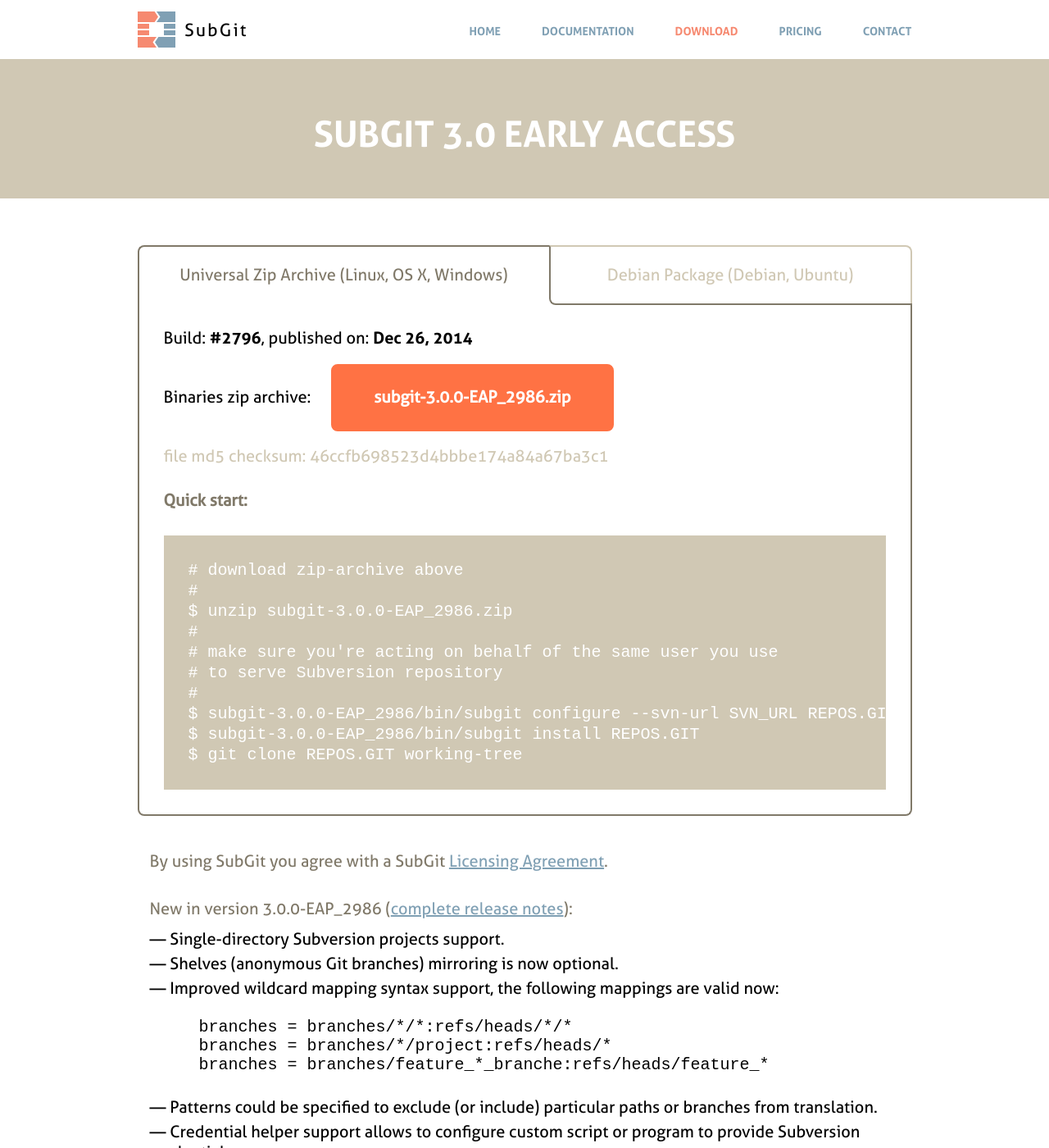
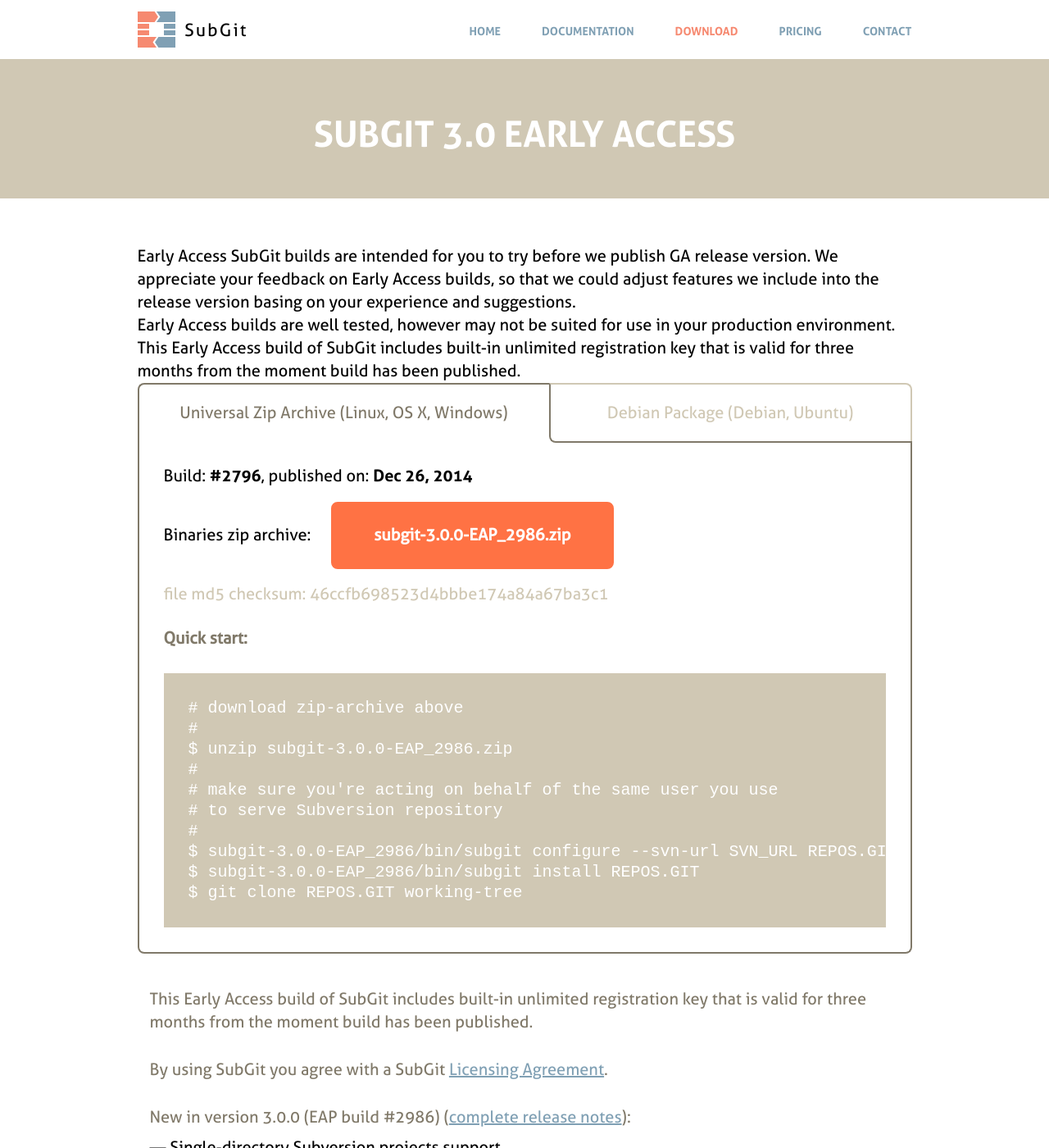
Before and after one commit to waaa/tmate.github.io, a Jekyll site: the page built from eap.html, in a window 1280 px wide and 1400 px high. Shown: the whole window at 82% size. Built offline with Jekyll 4.4.1, drawn with Linux system fonts in a browser that asks for light colours; Markdown is read by kramdown in place of the engine named in the settings; comment, search, counter and statistics services are not loaded.

Commit message:
WIP: EAP download page.

```diff
--- a/downloadingeapdeb.html
+++ b/downloadingeapdeb.html
@@ -56,12 +56,10 @@
 			<div class="wrapper">
 				<p style="color: #d0c8b4">Your download will start shortly. If not, please use the following direct <a href="interim/3.0.0-EAP1/subgit_3.0.0-EAP-2986_all.deb">link</a>.<br>
 				file md5 checksum: 59a7e410c3505e01696ab5420f62f345</p>
-				<p>You may use SubGit for evaluation purposes without a registration as long as you like.
-					During that evaluation period SubGit will remind you on a necessity of registration with the help of post commit and post receive messages.</p>
-				<p>For production use <a href="pircing.html">registration</a> is required.</p>
+				<p>This Early Access build of SubGit includes built-in unlimited registration key that is valid for three months from the moment build has been published.</p>
 				<p>By using SubGit you agree with a SubGit <a href="license.html">Licensing Agreement</a>.</p>
   <div id="new_wrap">
-    <p>New in version 3.0.0-EAP_2986 (<a href="documentation/release-notes.html">complete release notes</a>):</p>
+    <p>New in version 3.0.0 (EAP build #2986) (<a href="documentation/release-notes.html">complete release notes</a>):</p>
     <ul>
      <li>— Single-directory Subversion projects support.</li>
      <li>— Shelves (anonymous Git branches) mirroring is now optional.</li>
--- a/downloadingeapzip.html
+++ b/downloadingeapzip.html
@@ -56,12 +56,10 @@
 			<div class="wrapper">
 				<p style="color: #d0c8b4">Your download will start shortly. If not, please use the following direct <a href="interim/3.0.0-EAP1/subgit-3.0.0-EAP_2986.zip">link</a>.<br>
 				file md5 checksum: 46ccfb698523d4bbbe174a84a67ba3c1</p>
-				<p>You may use SubGit for evaluation purposes without a registration as long as you like.
-					During that evaluation period SubGit will remind you on a necessity of registration with the help of post commit and post receive messages.</p>
-				<p>For production use <a href="pricing.html">registration</a> is required.</p>
+				<p>This Early Access build of SubGit includes built-in unlimited registration key that is valid for three months from the moment build has been published.</p>
 				<p>By using SubGit you agree with a SubGit <a href="license.html">Licensing Agreement</a>.</p>
   <div id="new_wrap">
-    <p>New in version 3.0.0-EAP_2986 (<a href="documentation/release-notes.html">complete release notes</a>):</p>
+    <p>New in version 3.0.0 (EAP build #2986) (<a href="documentation/release-notes.html">complete release notes</a>):</p>
     <ul>
      <li>— Single-directory Subversion projects support.</li>
      <li>— Shelves (anonymous Git branches) mirroring is now optional.</li>
--- a/eap.html
+++ b/eap.html
@@ -4,6 +4,14 @@
 subtitle: SubGit 3.0 Early Access
 ---
 <div class="wrapper">
+
+  <div id="content">
+  <p>Early Access SubGit builds are intended for you to try before we publish GA release version. We appreciate your feedback on Early Access builds,
+  so that we could adjust features we include into the release version basing on your experience and suggestions.</p>
+  <p>Early Access builds are well tested, however may not be suited for use in your production environment.</p>
+  <p>This Early Access build of SubGit includes built-in unlimited registration key that is valid for three months from the moment build has been published.</p>
+  </div>
+
   <div id="tab_wrap">
     <ul id="tabs">
       <li class="current"><div id="tabs_header1">Universal Zip Archive (Linux, OS X, Windows)</div></li>
@@ -50,8 +58,9 @@
     </div>
   </div>
   <div id="new_wrap">
+    <p>This Early Access build of SubGit includes built-in unlimited registration key that is valid for three months from the moment build has been published.</p>
     <p>By using SubGit you agree with a SubGit <a href="license.html">Licensing Agreement</a>.</p>
-    <p>New in version 3.0.0-EAP_2986 (<a href="documentation/release-notes.html">complete release notes</a>):</p>
+    <p>New in version 3.0.0 (EAP build #2986) (<a href="documentation/release-notes.html">complete release notes</a>):</p>
     <ul>
      <li>— Single-directory Subversion projects support.</li>
      <li>— Shelves (anonymous Git branches) mirroring is now optional.</li>
```
